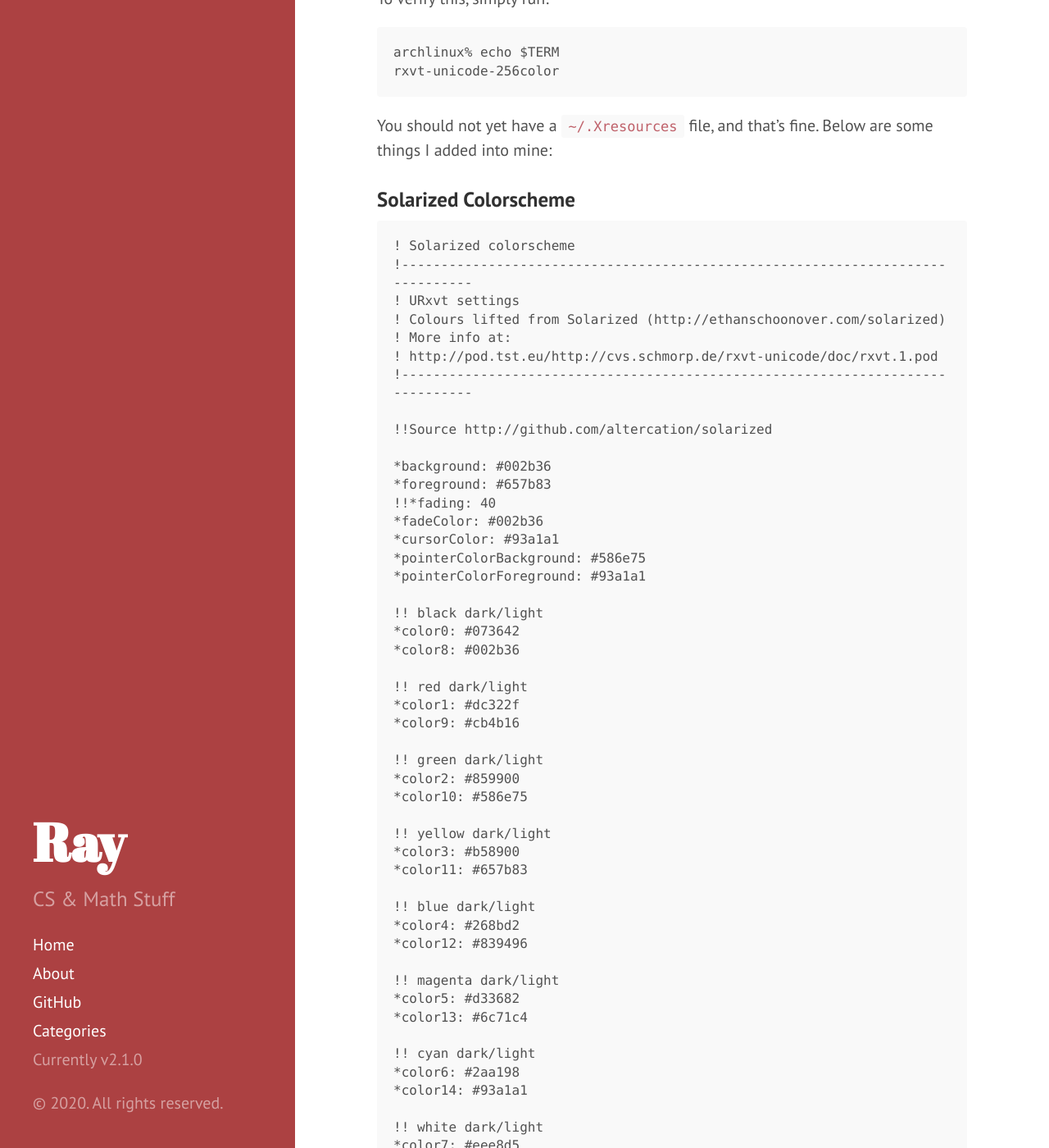
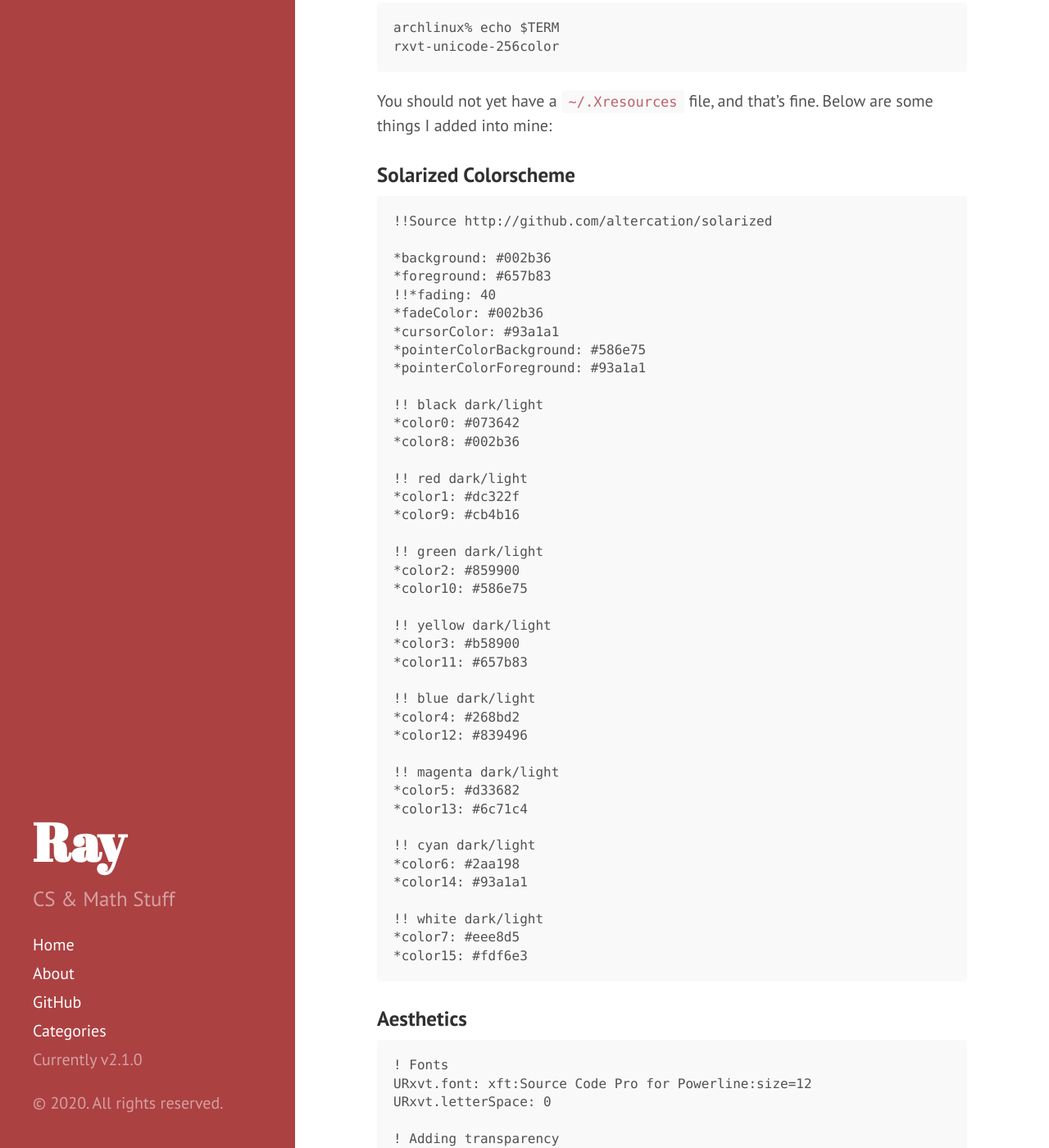
Before and after one commit to OneRaynyDay/oneraynyday.github.io, a Jekyll site: the page built from _posts/2020-04-26-My-Arch-Linux-Setup.md, in a window 1280 px wide and 1400 px high, scrolled down 9647 px. Shown: the whole window at 82% size. Built offline with Jekyll 4.4.1, drawn with Linux system fonts in a browser that asks for light colours; formulas are drawn with MathJax 3; some of the changed text lies outside the part shown.

Commit message:
remove stuff

````diff
--- a/_posts/2020-04-26-My-Arch-Linux-Setup.md
+++ b/_posts/2020-04-26-My-Arch-Linux-Setup.md
@@ -286,14 +286,6 @@
 ### Solarized Colorscheme
 
 ```
-! Solarized colorscheme
-!-------------------------------------------------------------------------------
-! URxvt settings
-! Colours lifted from Solarized (http://ethanschoonover.com/solarized)
-! More info at:
-! http://pod.tst.eu/http://cvs.schmorp.de/rxvt-unicode/doc/rxvt.1.pod
-!-------------------------------------------------------------------------------
-
 !!Source http://github.com/altercation/solarized
 
 *background: #002b36
@@ -349,20 +341,7 @@
 urxvt*shading: 30
 ```
 
-Note that if you want to use the same font (`powerline` family fonts), install it using `sudo yay -S powerline-fonts-git`.
-
-### General
-
-```
-! General settings
-URxvt.saveLines: 2000
-URxvt.scrollBar: False
-URxvt.scrollstyle: rxvt
-URxvt.termName: xterm-256color
-URxvt.urgentOnBell: True
-URxvt.cursorBlink: False
-```
-
+Note that if you want to use the same font (`powerline` family fonts), install it using `sudo yay -S powerline-fonts-git`. Also, some glyphs are not supported by the powerline font, so it may be better to use a patched monospace font if your use case requires it.
 
 
 ##  Login Manager
````
